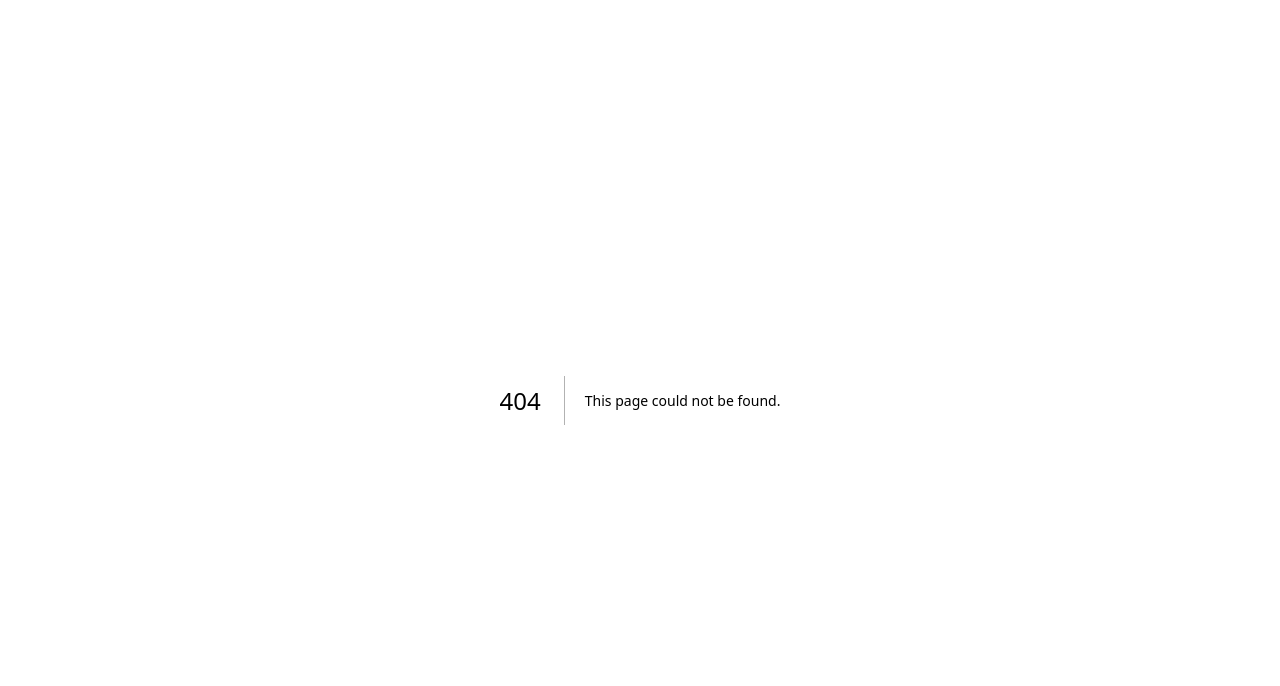
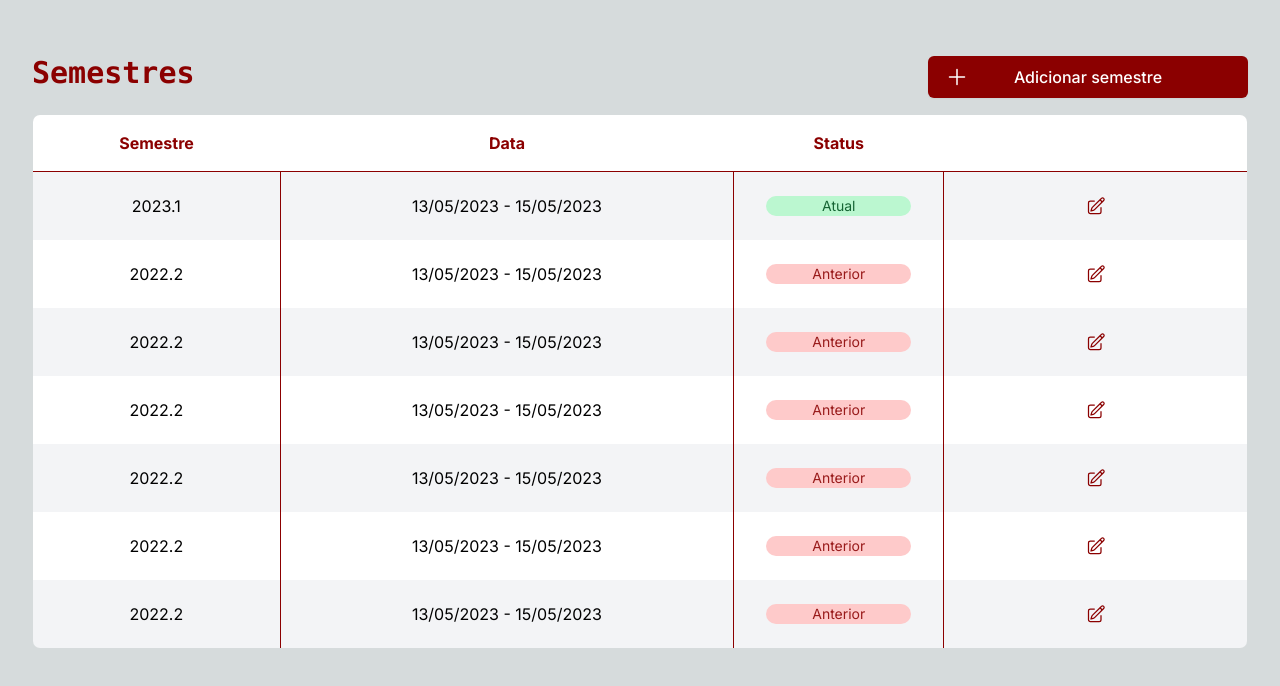
Before and after one commit to igor-cotrim/FDD-frontend-reviews, a Next.js app: page /pages/Teacher in a window 1280 px wide. Before the commit this address had no page. Shown: the top 686 px of the page. Built offline with nearby package versions, Linux system fonts and the light colour scheme.

Commit message:
feat: :sparkles: Create page to Semesters

```diff
--- a/next.config.js
+++ b/next.config.js
@@ -1,4 +1,11 @@
 /** @type {import('next').NextConfig} */
-const nextConfig = {}
+const nextConfig = {
+  rewrites: async () => [
+    {
+      source: "/docente",
+      destination: "/pages/Teacher",
+    },
+  ],
+};
 
-module.exports = nextConfig
+module.exports = nextConfig;
--- a/package.json
+++ b/package.json
@@ -9,6 +9,7 @@
     "lint": "next lint"
   },
   "dependencies": {
+    "@heroicons/react": "^2.0.18",
     "@types/node": "20.1.0",
     "@types/react": "18.2.6",
     "@types/react-dom": "18.2.4",
@@ -19,7 +20,11 @@
     "postcss": "8.4.23",
     "react": "18.2.0",
     "react-dom": "18.2.0",
+    "react-table": "^7.8.0",
     "tailwindcss": "3.3.2",
     "typescript": "5.0.4"
+  },
+  "devDependencies": {
+    "@types/react-table": "^7.7.14"
   }
 }
--- a/src/app/globals.css
+++ b/src/app/globals.css
@@ -5,16 +5,16 @@
 :root {
   --foreground-rgb: 0, 0, 0;
   --background-start-rgb: 214, 219, 220;
-  --background-end-rgb: 255, 255, 255;
+  --background-end-rgb: 214, 219, 220;
 }
 
-@media (prefers-color-scheme: dark) {
+/* @media (prefers-color-scheme: dark) {
   :root {
     --foreground-rgb: 255, 255, 255;
     --background-start-rgb: 0, 0, 0;
     --background-end-rgb: 0, 0, 0;
   }
-}
+} */
 
 body {
   color: rgb(var(--foreground-rgb));
--- /dev/null
+++ b/src/app/pages/Teacher/data.tsx
@@ -0,0 +1,77 @@
+import { PencilSquareIcon } from "@heroicons/react/24/outline";
+
+export const Data = () => ({
+  data: [
+    {
+      semester: "2023.1",
+      date: "13/05/2023 - 15/05/2023",
+      status: "Atual",
+    },
+    {
+      semester: "2022.2",
+      date: "13/05/2023 - 15/05/2023",
+      status: "Anterior",
+    },
+    {
+      semester: "2022.2",
+      date: "13/05/2023 - 15/05/2023",
+      status: "Anterior",
+    },
+    {
+      semester: "2022.2",
+      date: "13/05/2023 - 15/05/2023",
+      status: "Anterior",
+    },
+    {
+      semester: "2022.2",
+      date: "13/05/2023 - 15/05/2023",
+      status: "Anterior",
+    },
+    {
+      semester: "2022.2",
+      date: "13/05/2023 - 15/05/2023",
+      status: "Anterior",
+    },
+    {
+      semester: "2022.2",
+      date: "13/05/2023 - 15/05/2023",
+      status: "Anterior",
+    },
+  ],
+  columns: [
+    {
+      Header: "Semestre",
+      accessor: "semester",
+    },
+    {
+      Header: "Data",
+      accessor: "date",
+    },
+    {
+      Header: "Status",
+      accessor: "status",
+      Cell: ({ value }: any) =>
+        value === "Atual" ? (
+          <div className="flex items-center justify-center w-full text-sm text-green-800 bg-green-200 rounded-xl">
+            {value}
+          </div>
+        ) : (
+          <div className="flex items-center justify-center w-full text-sm text-red-800 bg-red-200 rounded-xl">
+            {value}
+          </div>
+        ),
+    },
+  ],
+});
+
+export const Actions = () => {
+  const editAction = (row: any) => (
+    <PencilSquareIcon
+      className="p-2 rounded-lg cursor-pointer text-primary w-9 h-9"
+      title="Editar"
+      onClick={() => console.log(row)}
+    />
+  );
+
+  return [editAction];
+};
--- /dev/null
+++ b/src/app/pages/Teacher/layout.tsx
@@ -0,0 +1,16 @@
+export const metadata = {
+  title: "Reviews IFBA - Docente",
+  description: "Página do docente do Reviews IFBA",
+};
+
+export default function TeacherLayout({
+  children,
+}: {
+  children: React.ReactNode;
+}) {
+  return (
+    <section className="h-screen mx-auto max-w-7xl sm:px-6 lg:px-8">
+      {children}
+    </section>
+  );
+}
--- /dev/null
+++ b/src/app/pages/Teacher/page.tsx
@@ -0,0 +1,31 @@
+"use client";
+
+import React from "react";
+import { PlusIcon } from "@heroicons/react/24/outline";
+
+import { Button, Table } from "@/components";
+
+import * as D from "./data";
+
+const Teacher = () => {
+  return (
+    <div className="pt-12">
+      <div className="flex items-center justify-between mb-4">
+        <h1 className="font-mono text-3xl font-semibold text-primary">
+          Semestres
+        </h1>
+        <Button type="button" className="max-w-xs">
+          <PlusIcon className="absolute w-6 h-6" />
+          Adicionar semestre
+        </Button>
+      </div>
+      <Table
+        columns={D.Data().columns}
+        data={D.Data().data}
+        actions={D.Actions()}
+      />
+    </div>
+  );
+};
+
+export default Teacher;
--- a/src/components/Button/index.tsx
+++ b/src/components/Button/index.tsx
@@ -19,7 +19,7 @@ const Button = ({
   <button
     type={type}
     onClick={onClick}
-    className={`w-full px-4 py-2 mt-2 text-base font-medium text-white bg-green-600 border border-transparent rounded-md shadow-sm disabled:cursor-not-allowed disabled:opacity-50 focus:outline-none focus:ring-2 focus:ring-offset-2 hover:bg-green-700 focus:ring-green-500 ${className}`}
+    className={`w-full px-4 py-2 mt-2 text-base font-medium text-white bg-primary border border-transparent rounded-md shadow-sm disabled:cursor-not-allowed disabled:opacity-50 focus:outline-none focus:ring-2 focus:ring-offset-2 hover:bg-red-950 focus:ring-red-500 ${className}`}
     {...props}
   >
     {children}
--- /dev/null
+++ b/src/components/Table/index.tsx
@@ -0,0 +1,86 @@
+"use client";
+
+/* eslint-disable react/jsx-key */
+import { useMemo } from "react";
+import { Column, useTable } from "react-table";
+
+type TableProps = {
+  columns: Array<Column<any>>;
+  data: Array<any>;
+  actions?: ((row: any) => any)[];
+};
+
+const Table = ({ columns, data, actions }: TableProps) => {
+  const memoData = useMemo(() => data, [data]);
+  const memoColumns = useMemo(() => columns, [columns]);
+  const { getTableProps, getTableBodyProps, headerGroups, rows, prepareRow } =
+    useTable({
+      columns: memoColumns,
+      data: memoData,
+    });
+
+  return (
+    <div className="overflow-x-auto">
+      <table
+        {...getTableProps()}
+        className={`w-full overflow-hidden border border-collapse ${
+          memoData.length ? "rounded-lg" : "rounded-t-lg"
+        }  table-auto`}
+      >
+        <thead>
+          {headerGroups.map((headerGroup) => (
+            <tr
+              {...headerGroup.getHeaderGroupProps()}
+              key={headerGroup.id}
+              className="bg-white border-b border-primary"
+            >
+              {headerGroup.headers.map((column) => (
+                <th
+                  {...column.getHeaderProps()}
+                  key={column.id}
+                  className="px-8 py-4 text-center border-b text-primary border-primary"
+                >
+                  {column.render("Header")}
+                </th>
+              ))}
+              {actions && (
+                <th className="w-1/4 px-4 py-2 text-center border-b border-primary"></th>
+              )}
+            </tr>
+          ))}
+        </thead>
+        <tbody {...getTableBodyProps()}>
+          {rows.map((row, i) => {
+            prepareRow(row);
+            return (
+              <tr
+                {...row.getRowProps()}
+                key={row.id}
+                className={i % 2 === 0 ? "bg-gray-100" : "bg-white"}
+              >
+                {row.cells.map((cell) => {
+                  return (
+                    <td
+                      {...cell.getCellProps()}
+                      key={cell.column.id}
+                      className="px-8 py-4 text-center text-black border-r border-primary"
+                    >
+                      {cell.render("Cell")}
+                    </td>
+                  );
+                })}
+                {actions && (
+                  <td className="flex items-center justify-center gap-4 px-4 py-4">
+                    {actions.map((action) => action(row))}
+                  </td>
+                )}
+              </tr>
+            );
+          })}
+        </tbody>
+      </table>
+    </div>
+  );
+};
+
+export default Table;
--- a/src/components/index.ts
+++ b/src/components/index.ts
@@ -1,2 +1,3 @@
 export { default as Button } from "./Button";
 export { default as Input } from "./Input";
+export { default as Table } from "./Table";
--- a/tailwind.config.js
+++ b/tailwind.config.js
@@ -13,8 +13,8 @@ module.exports = {
           "conic-gradient(from 180deg at 50% 50%, var(--tw-gradient-stops))",
       },
       colors: {
-        primary: "#16a34a",
-        secondary: "#8b0000",
+        primary: "#8b0000",
+        secondary: "#16a34a",
       },
     },
   },
```
Also changed, not shown: 1 other file (tests, documents, lock files or other folders).
